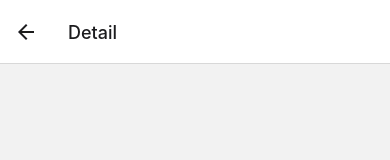
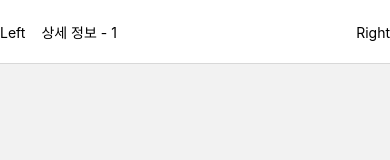
Before and after one commit to sungjaeahn-kopo/LearnReactNative, a React Native app: screen / in a window 390 px wide. Both pictures are taken after a click on the button "DETAIL 1 열기". Shown: the top 160 px of the page. Built offline with nearby package versions, Linux system fonts and the light colour scheme.

Commit message:
RN_update header

```diff
--- a/App.js
+++ b/App.js
@@ -6,6 +6,7 @@
   StyleSheet,
   KeyboardAvoidingView,
   Platform,
+  TouchableOpacity,
 } from 'react-native';
 import DateHead from './components/DateHead';
 import {SafeAreaProvider, SafeAreaView} from 'react-native-safe-area-context';
@@ -30,15 +31,15 @@
   ]);
 
   // Async Storage 불러오기
-  useEffect(() => {
-    // get 결과물을 setTodos의 인자로 함
-    todosStorage.get().then(setTodos).catch(console.error);
-  }, []);
+  // useEffect(() => {
+  //   // get 결과물을 setTodos의 인자로 함
+  //   todosStorage.get().then(setTodos).catch(console.error);
+  // }, []);
 
-  // Async Storage 저장
-  useEffect(() => {
-    todosStorage.set(todos).catch(console.error);
-  }, [todos]);
+  // // Async Storage 저장
+  // useEffect(() => {
+  //   todosStorage.set(todos).catch(console.error);
+  // }, [todos]);
 
   const onInsert = text => {
     const nextId =
@@ -82,8 +83,47 @@
     // </SafeAreaProvider>
     <NavigationContainer>
       <Stack.Navigator initialRouteName="Home">
-        <Stack.Screen name="Home" component={HomeScreen} />
-        <Stack.Screen name="Detail" component={DetailScreen} />
+        <Stack.Screen
+          name="Home"
+          component={HomeScreen}
+          options={{
+            title: '홈',
+            headerStyle: {
+              backgroundColor: '#29b6f6',
+            },
+            headerTintColor: '#ffffff',
+            headerTitleStyle: {
+              fontWeight: 'bold',
+              fontSize: 20,
+            },
+          }}
+        />
+        <Stack.Screen
+          name="Detail"
+          component={DetailScreen}
+          options={{
+            // 안드로이드 백 버튼 감추기
+            headerBackVisible: false,
+            headerLeft: ({onPress}) => (
+              <TouchableOpacity onPress={onPress}>
+                <Text>Left</Text>
+              </TouchableOpacity>
+            ),
+            headerTitle: ({children}) => (
+              <View>
+                <Text>{children}</Text>
+              </View>
+            ),
+            headerRight: () => (
+              <View>
+                <Text>Right</Text>
+              </View>
+            ),
+          }}
+          // options={({route}) => ({
+          //   title: `상세 정보 - ${route.params.id}`,
+          // })}
+        />
       </Stack.Navigator>
     </NavigationContainer>
   );
--- a/components/screens/DetailScreen.js
+++ b/components/screens/DetailScreen.js
@@ -1,7 +1,13 @@
-import React from 'react';
+import React, {useEffect} from 'react';
 import {View, Text, StyleSheet, Button} from 'react-native';
 
 function DetailScreen({route, navigation}) {
+  useEffect(() => {
+    navigation.setOptions({
+      title: `상세 정보 - ${route.params.id}`,
+    });
+  }, [navigation, route.params.id]);
+
   return (
     <View style={styles.block}>
       <Text style={styles.text}>id: {route.params.id}</Text>
--- a/components/screens/HomeScreen.js
+++ b/components/screens/HomeScreen.js
@@ -1,7 +1,11 @@
-import React from 'react';
+import React, {useEffect} from 'react';
 import {Button, View} from 'react-native';
 
 function HomeScreen({navigation}) {
+  useEffect(() => {
+    navigation.setOptions({title: '홈'});
+  }, [navigation]);
+
   return (
     <View>
       <Button
```
